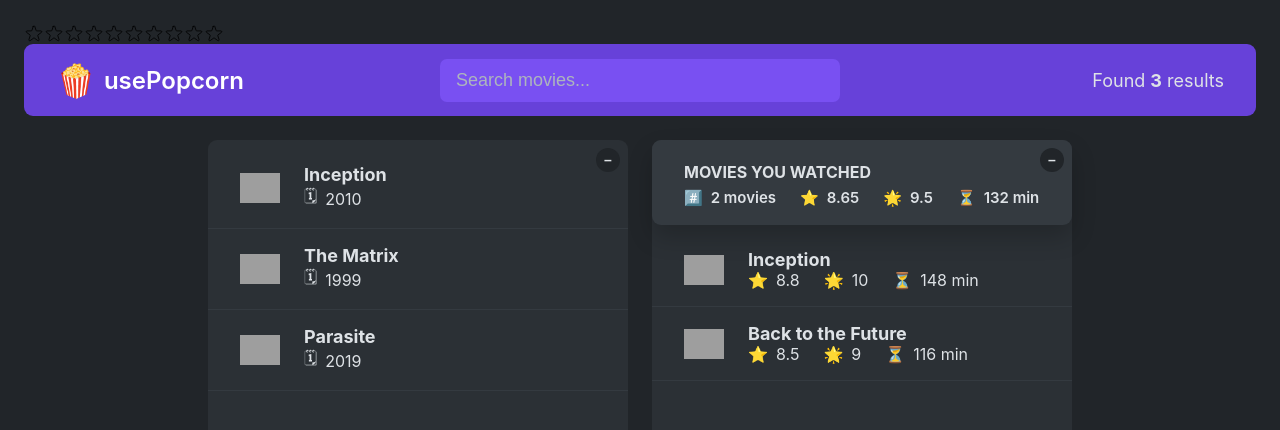
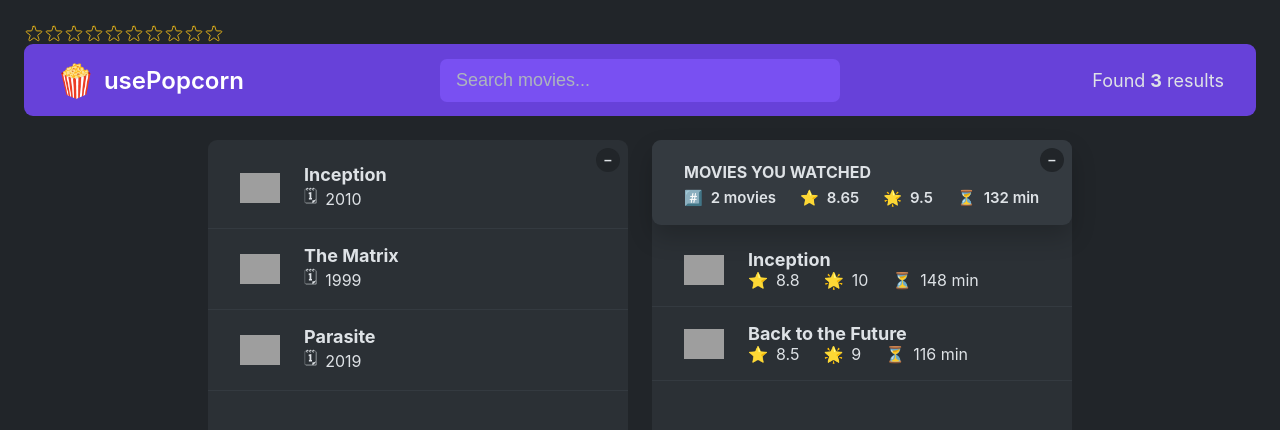
Before and after one commit to Dual1tyxd3v/usePopcorn, a React (Create React App) app: page / in a window 1280 px wide. Shown: the top 430 px of the page. Built offline with nearby package versions, Linux system fonts and the light colour scheme; grey boxes are pictures that could not be loaded.

Commit message:
Improve stars component

```diff
--- a/src/components/star/star.tsx
+++ b/src/components/star/star.tsx
@@ -3,12 +3,21 @@ type StarProps = {
   value: number;
   onRateChange: (value: number) => void;
   onHoverRate: (value: number) => void;
+  color: string;
+  size: string;
 };
 
-export default function Star({ full, onRateChange, onHoverRate, value }: StarProps) {
+export default function Star({
+  full,
+  onRateChange,
+  onHoverRate,
+  value,
+  color,
+  size,
+}: StarProps) {
   return (
     <span
-      style={{ width: '20px', height: '20px', display: 'block' }}
+      style={{ width: size, height: size, display: 'block', cursor: 'pointer' }}
       onClick={() => onRateChange(value)}
       onMouseEnter={() => onHoverRate(value)}
       onMouseLeave={() => onHoverRate(0)}
@@ -17,8 +26,8 @@ export default function Star({ full, onRateChange, onHoverRate, value }: StarPro
         <svg
           xmlns="http://www.w3.org/2000/svg"
           viewBox="0 0 20 20"
-          fill="#000"
-          stroke="#000"
+          fill={color}
+          stroke={color}
         >
           <path d="M9.049 2.927c.3-.921 1.603-.921 1.902 0l1.07 3.292a1 1 0 00.95.69h3.462c.969 0 1.371 1.24.588 1.81l-2.8 2.034a1 1 0 00-.364 1.118l1.07 3.292c.3.921-.755 1.688-1.54 1.118l-2.8-2.034a1 1 0 00-1.175 0l-2.8 2.034c-.784.57-1.838-.197-1.539-1.118l1.07-3.292a1 1 0 00-.364-1.118L2.98 8.72c-.783-.57-.38-1.81.588-1.81h3.461a1 1 0 00.951-.69l1.07-3.292z" />
         </svg>
@@ -27,7 +36,7 @@ export default function Star({ full, onRateChange, onHoverRate, value }: StarPro
           xmlns="http://www.w3.org/2000/svg"
           fill="none"
           viewBox="0 0 24 24"
-          stroke="#000"
+          stroke={color}
         >
           <path
             strokeLinecap="round"
--- a/src/components/stars/stars.tsx
+++ b/src/components/stars/stars.tsx
@@ -1,10 +1,12 @@
 import React, { useState } from 'react';
-import { STARS_COUNT } from '../../const';
+import { STAR_CONFIG } from '../../const';
 import Star from '../star/star';
 
 export default function Stars() {
   const [rate, setRate] = useState(0);
   const [tempRate, setTempRate] = useState(0);
+
+  const { color, size, starsCount } = STAR_CONFIG;
 
   function onChangeRating(value: number) {
     setRate(value);
@@ -16,19 +18,20 @@ export default function Stars() {
 
   return (
     <div style={{ display: 'flex' }}>
-      {Array.from({ length: STARS_COUNT }, (_, i: number) => (
+      {Array.from({ length: starsCount }, (_, i: number) => (
         <React.Fragment key={`star_${i + 1}`}>
-          {/* <input value={i + 1} name="star" type="radio" /> */}
           <Star
             key={`star_${i + 1}`}
             value={i + 1}
             full={tempRate <= 0 ? rate >= i + 1 : tempRate >= i + 1}
             onRateChange={onChangeRating}
             onHoverRate={onHoverRating}
+            color={color}
+            size={size}
           />
         </React.Fragment>
       ))}
-      <p>{tempRate || rate || ''}</p>
+      <p style={{ fontSize: size, color: color }}>{tempRate || rate || ''}</p>
     </div>
   );
 }
--- a/src/const.ts
+++ b/src/const.ts
@@ -1,4 +1,8 @@
-export const STARS_COUNT = 10;
+export const STAR_CONFIG = {
+  color: '#fcc419',
+  size: '20px',
+  starsCount: 10
+};
 
 export const tempMovieData = [
   {
```
